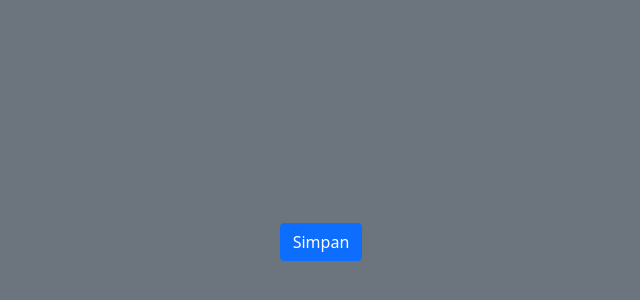
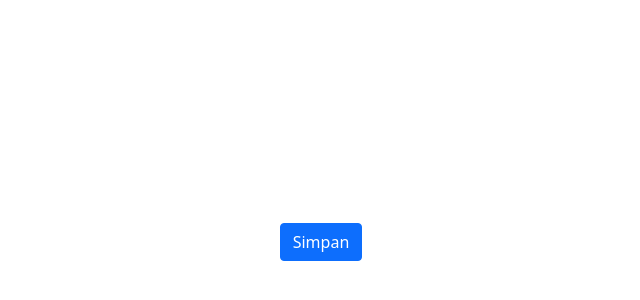
Before and after one commit to erenorren/ppwl3, a website: page bs.html in a window 1280 px wide. Shown: the part 158-458 px from the top of the page, without its empty margins (319-959 px from the left). Drawn offline with nearby package versions, Linux system fonts and the light colour scheme.

Commit message:
update bg bs

```diff
--- a/bs.html
+++ b/bs.html
@@ -7,7 +7,7 @@
   <link href="https://cdn.jsdelivr.net/npm/bootstrap@5.0.2/dist/css/bootstrap.min.css" rel="stylesheet" integrity="sha384-EVSTQN3/azprG1Anm3QDgpJLIm9Nao0Yz1ztcQTwFspd3yD65VohhpuuCOmLASjC" crossorigin="anonymous">
 </head>
 <body>
-    <div class="bg-secondary d-flex justify-content-center vh-100">
+    <div class="d-flex justify-content-center vh-100">
     <button class="btn btn-primary align-self-center">Simpan</button>
 </body>
 </html>
```
